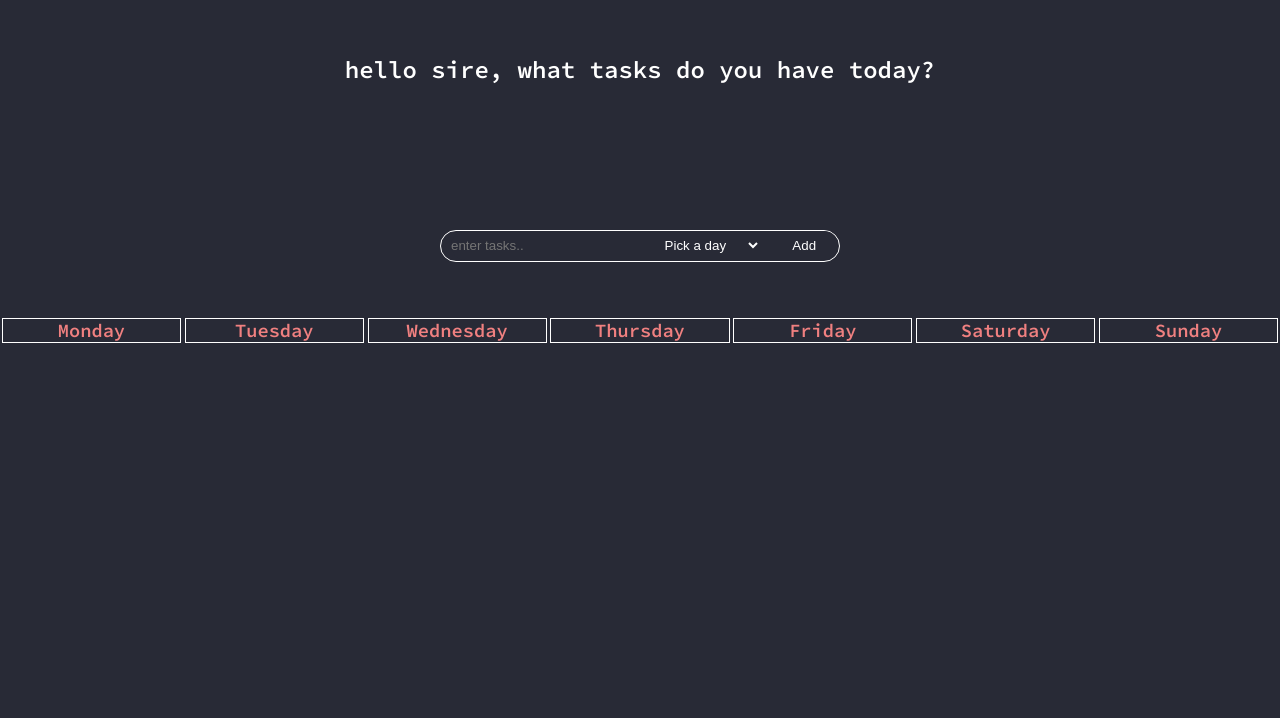
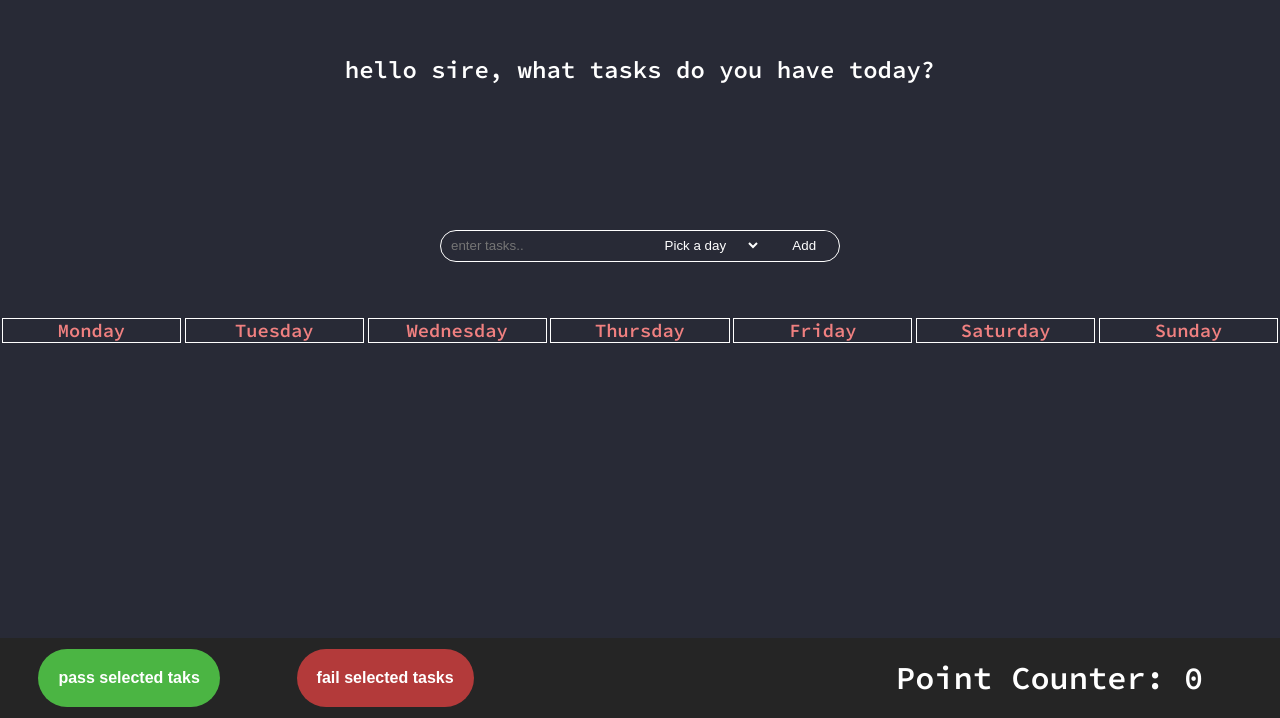
Before and after one commit to 0xkiichiro/task-tracker, a plain HTML site: page index.html in a window 1280 px wide. Shown: the part 82-800 px from the top of the page. Drawn offline with Linux system fonts and the light colour scheme.

Commit message:
footer and checkbox

```diff
--- a/app.js
+++ b/app.js
@@ -53,11 +53,15 @@ const check = function () {
 };
 
 const printTask = function (dayName) {
-  dayName.lastElementChild.innerHTML += `<li> ${input.value} </li>`;
+  dayName.lastElementChild.innerHTML += `<li> ${input.value} <input type="checkbox" name="delete" id="delete" /></li>`;
 };
 
 //! onload
 
 window.onload = function () {
   input.focus();
+  //* comment out after WIP is done
+  alert(
+    "Warning, this project is still in development, there can be bugs and broken components!"
+  );
 };
--- a/index.html
+++ b/index.html
@@ -68,6 +68,15 @@
         </section>
       </div>
     </main>
+    <footer class="footer">
+      <div class="action-buttons">
+        <button class="button pass">pass selected taks</button>
+        <button class="button fail">fail selected tasks</button>
+      </div>
+      <div class="point-counter">
+        <h1>Point Counter: 0</h3>
+      </div>
+    </footer>
     <script src="./app.js"></script>
   </body>
 </html>
--- a/scss/abstracts/_variable.scss
+++ b/scss/abstracts/_variable.scss
@@ -1,2 +1,5 @@
 $bgColor: #282a36;
 $textColor: #fff;
+$footerColor: #252525;
+$warningRed: #b33a3a;
+$successGreen: #4bb543;
--- a/scss/components/_card.scss
+++ b/scss/components/_card.scss
@@ -8,12 +8,21 @@
   .card {
     border: 1px solid white;
     width: 14%;
-    h3 {
-      color: lightcoral;
-    }
+
     ul {
       overflow: auto;
       list-style: none;
+      display: flex;
+      justify-content: space-between;
+      flex-direction: column;
+
+      input {
+        margin-right: 5px;
+        background-color: lightcoral;
+      }
     }
   }
+  h3 {
+    color: lightcoral;
+  }
 }
--- /dev/null
+++ b/scss/components/_footer.scss
@@ -0,0 +1,44 @@
+.footer {
+  height: 10vh;
+  background-color: $footerColor;
+  position: fixed;
+  bottom: 0;
+  width: 100%;
+
+  display: flex;
+  justify-content: space-between;
+  align-items: center;
+
+  .action-buttons {
+    height: 100%;
+    width: 40%;
+    display: flex;
+    justify-content: space-around;
+    align-items: center;
+
+    .button {
+      padding: 20px;
+      outline: none;
+      border: none;
+      border-radius: 2rem;
+      color: white;
+      font-size: 1rem;
+      font-weight: 600;
+    }
+    .fail {
+      background-color: $warningRed;
+    }
+    .pass {
+      background-color: $successGreen;
+    }
+  }
+
+  .point-counter {
+    width: 30%;
+    display: flex;
+    justify-content: start;
+    h3 {
+      color: white;
+    }
+  }
+}
--- a/scss/main.scss
+++ b/scss/main.scss
@@ -1,7 +1,7 @@
 @import "./abstracts/mixin", "./abstracts/variable";
 @import "./base/reset";
 @import "./components/card", "./components/header", "./components/input-box",
-  "./components/responsive";
+  "./components/footer", "./components/responsive";
 
 @import url("https://fonts.googleapis.com/css2?family=Source+Code+Pro:wght@400;600&display=swap");
 
```
Also changed, not shown: css/style.css, 1 other file.
